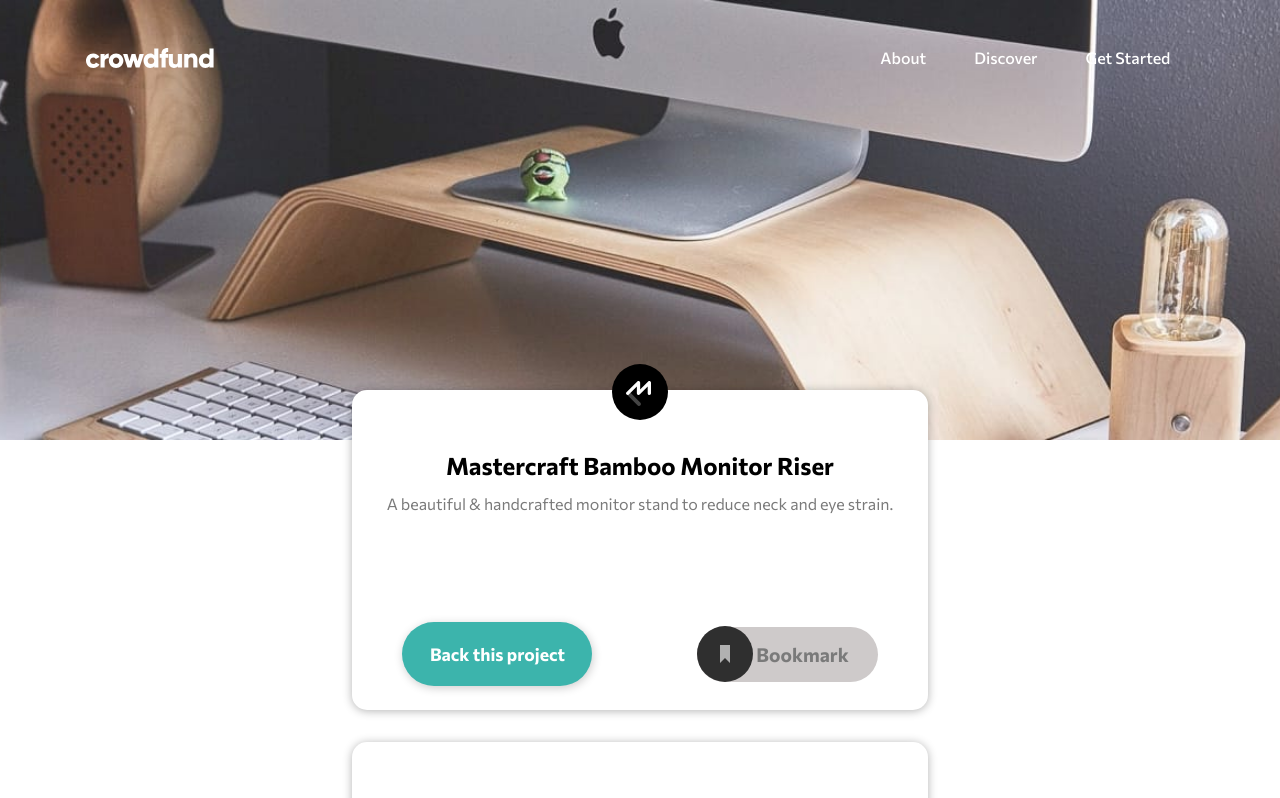
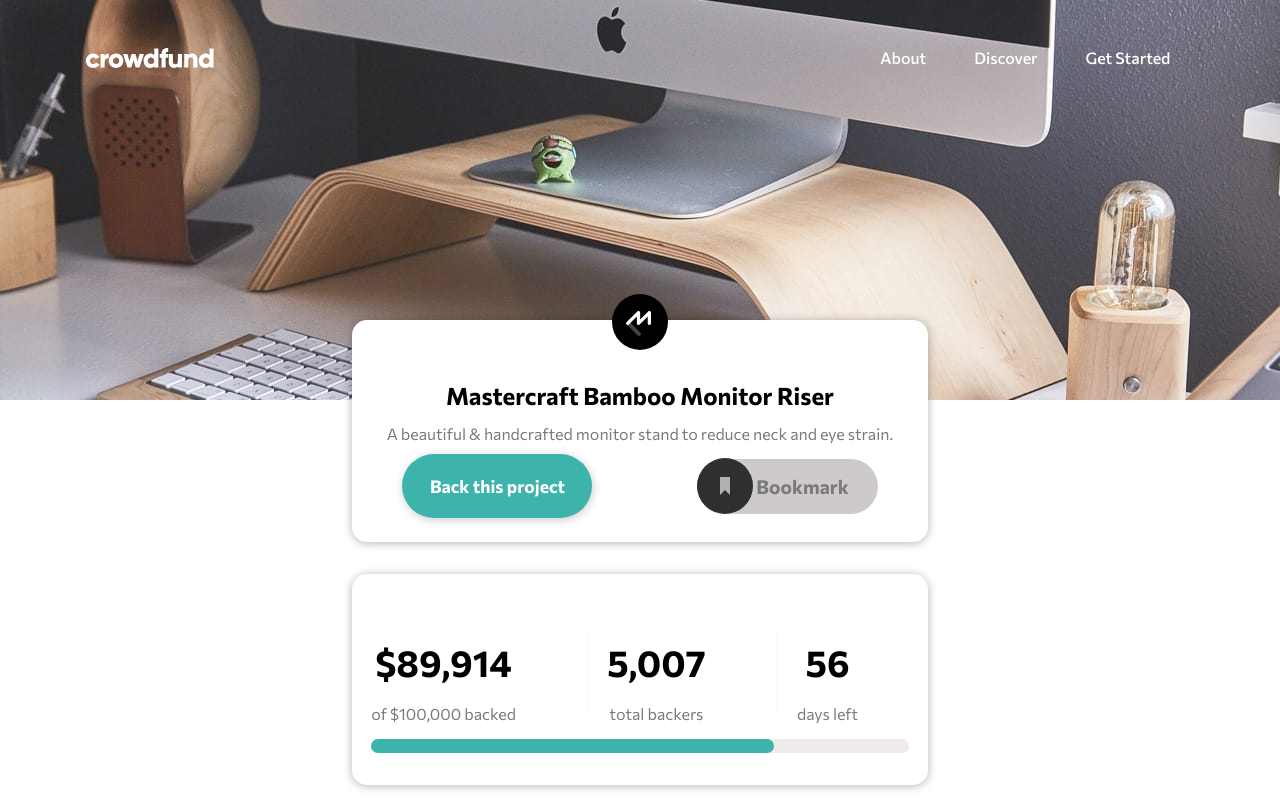
Before and after one commit to Temitayo-spec/Crowfunding, a Next.js app: page / in a window 1280 px wide. Shown: the top 798 px of the page. Built offline with nearby package versions, Linux system fonts and the light colour scheme.

Commit message:
made changes

```diff
--- a/styles/navbar.module.css
+++ b/styles/navbar.module.css
@@ -68,7 +68,7 @@
   background-position: center;
   background-size: cover;
   background-repeat: no-repeat;
-  height: 55vh;
+  height: 50vh;
   width: 100%;
   padding: 1.5em;
 }
--- a/styles/section.module.css
+++ b/styles/section.module.css
@@ -16,7 +16,7 @@
   box-shadow: 0px 1px 10px rgba(0, 0, 0, 0.3);
   padding: 1.5em;
   border-radius: 15px;
-  margin-top: -50px;
+  margin-top: -80px;
   margin-bottom: 2em;
   background-color: #fff;
 }
@@ -125,7 +125,7 @@
   width: 25%;
   margin: auto;
   color: hsl(0, 0%, 48%);
-  opacity: 0.2;
+  opacity: 0.1;
 }
 
 .progress_bar {
@@ -147,7 +147,7 @@
     display: flex;
     flex-direction: column;
     width: 50%;
-    height: 40vh;
+    height: auto;
   }
 
   .section_two {
```
